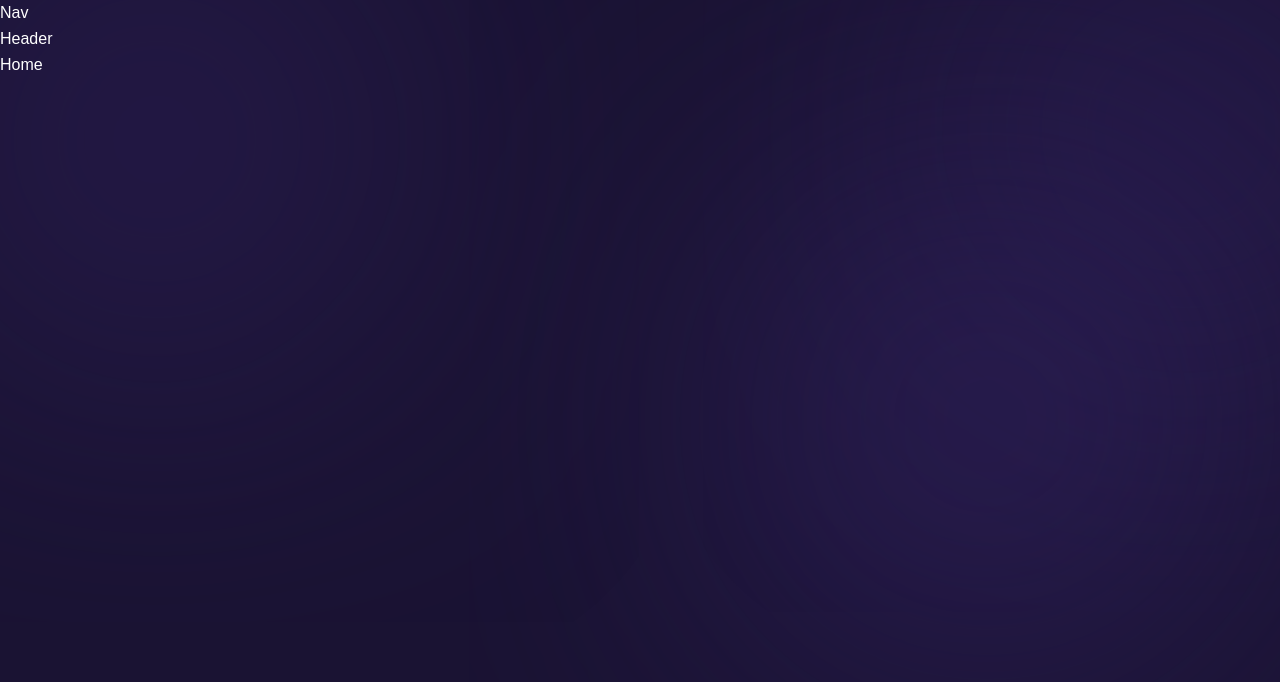
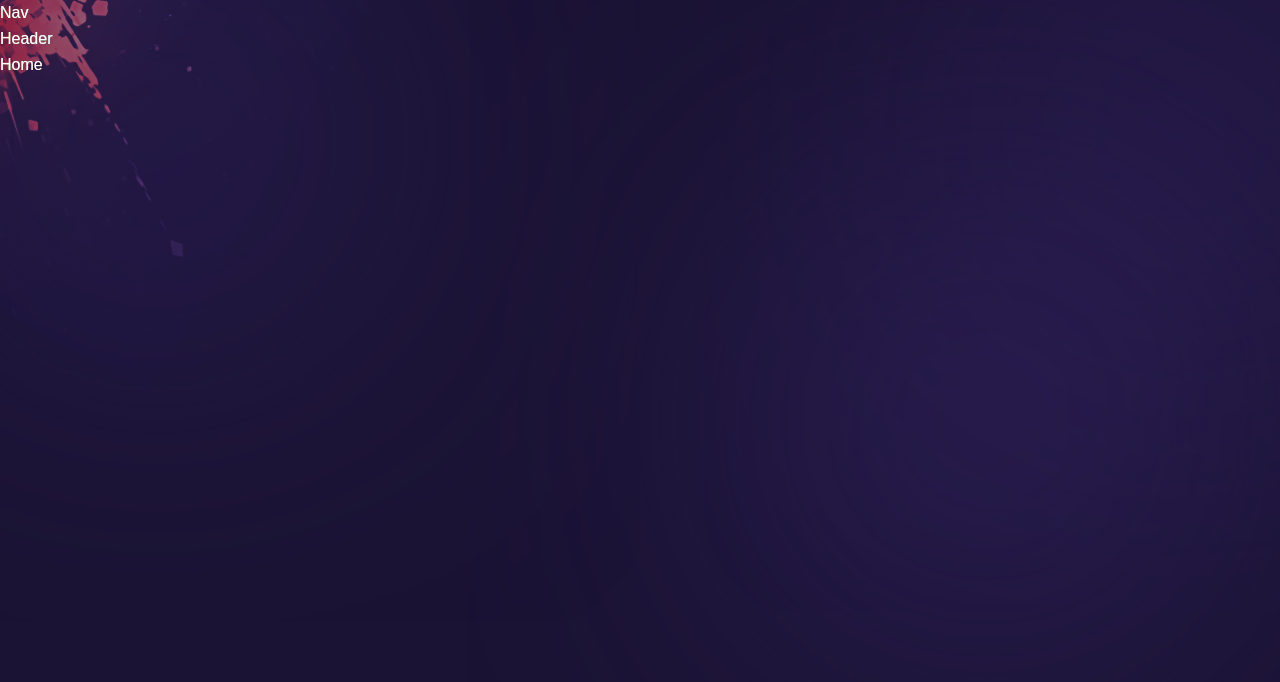
Before and after one commit to Atlon1/lukaszL-portfolio, a React (Create React App) app: page / in a window 1280 px wide. Shown: the top 682 px of the page. Built offline with nearby package versions, Linux system fonts and the light colour scheme.

Commit message:
frist section prepere

```diff
--- a/src/components/TopLeftImg.tsx
+++ b/src/components/TopLeftImg.tsx
@@ -1,12 +1,12 @@
 import React from 'react';
 
 
-import TopLeftImg from '../assets/top-left-img.png';
+import TopLeft from '../assets/top-left-img.png'
 
 const TopLeftImg = () => {
     return (
-        <div>
-
+        <div className='absolute left-0 top-0 mix-blend-color-dodge z-10 w-[200px] xl:w-[400px] opacity-50'>
+            <img src={TopLeft} alt="top-left-img" />
         </div>
     );
 };
```
